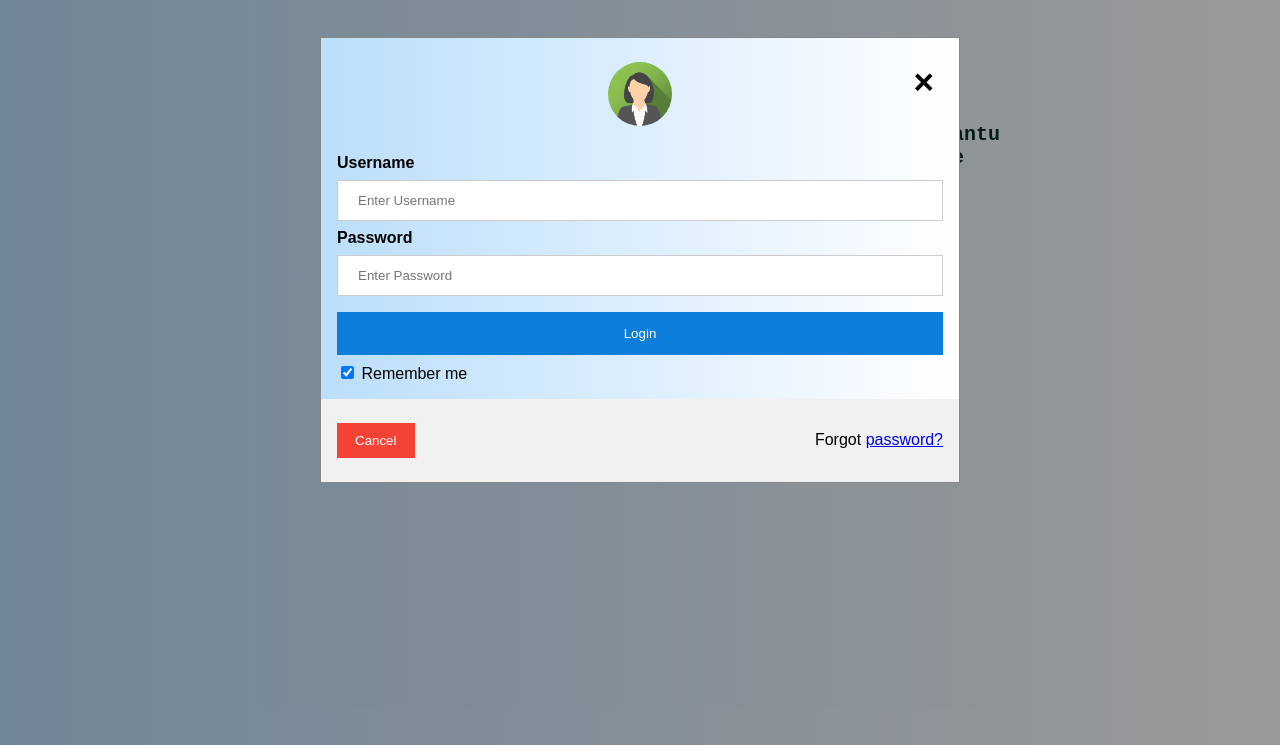
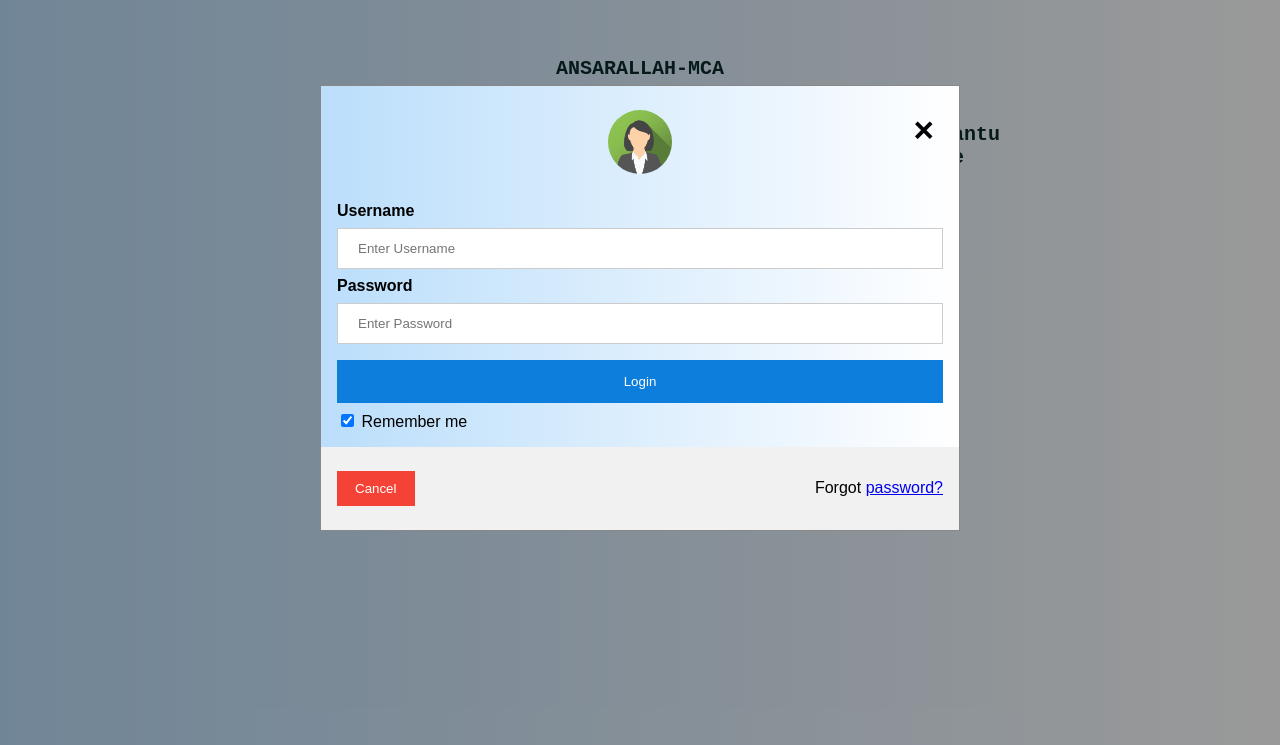
Before and after one commit to ZainDusabe/ansar, a plain HTML site: page index.html in a window 1280 px wide. Both pictures are taken after a click on the link "Injira". Shown: the part 4803-5548 px from the top of the page. Drawn offline with Linux system fonts and the light colour scheme; files whose address does not match are found by name.

Commit message:
Update css.css

```diff
--- a/css.css
+++ b/css.css
@@ -78,7 +78,7 @@ html{
     border: 1px solid #888;
     width: 50%; /* Could be more or less, depending on screen size */
     overflow:hidden;
-    margin-top: 2rem;
+    margin-top: 5rem;
 
   }
 
@@ -207,7 +207,7 @@ input[type=text], input[type=password] {
     margin: 5% auto 15% auto; /* 5% from the top, 15% from the bottom and centered */
     border: 1px solid #888;
     width: 50%; /* Could be more or less, depending on screen size */
-    margin-top: 2rem;
+    margin-top: 5rem;
     overflow:hidden;
   }
 
```
